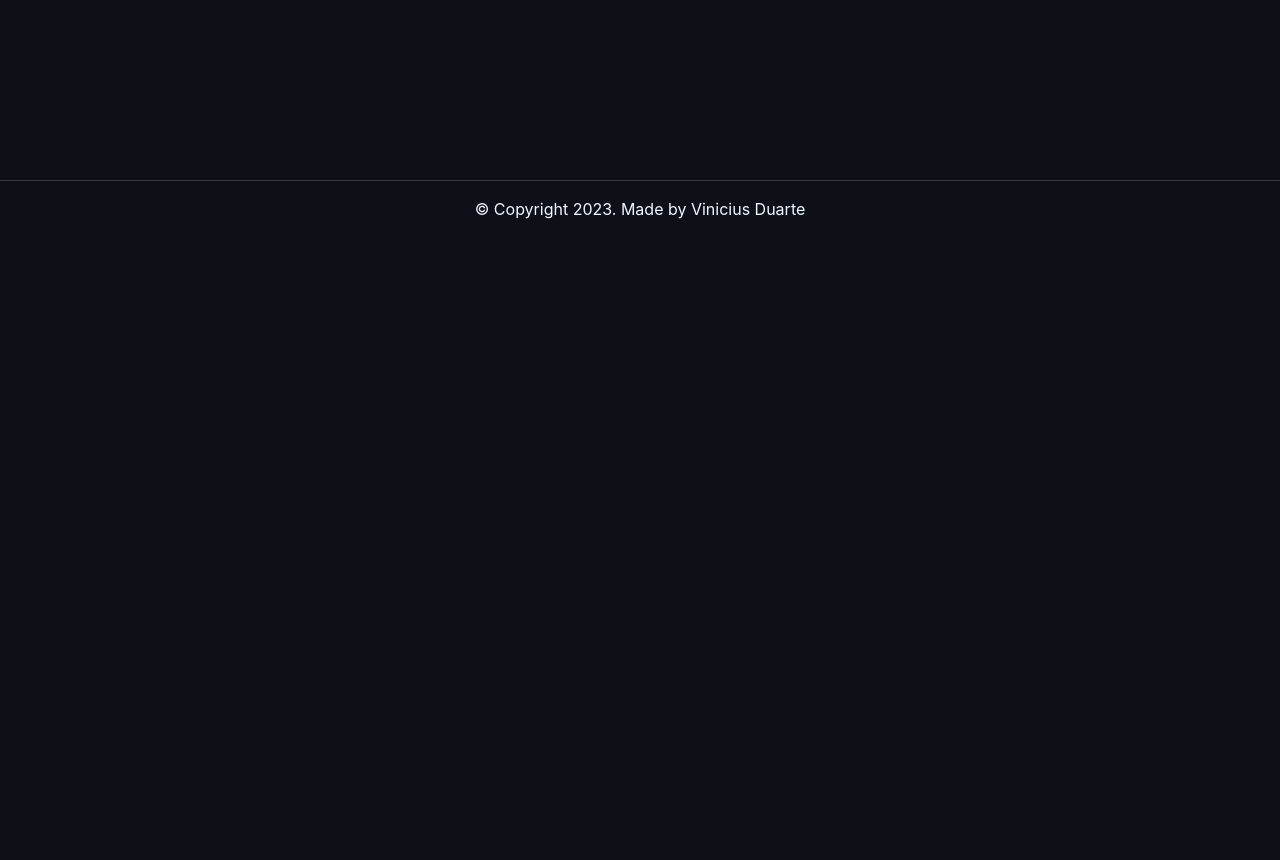
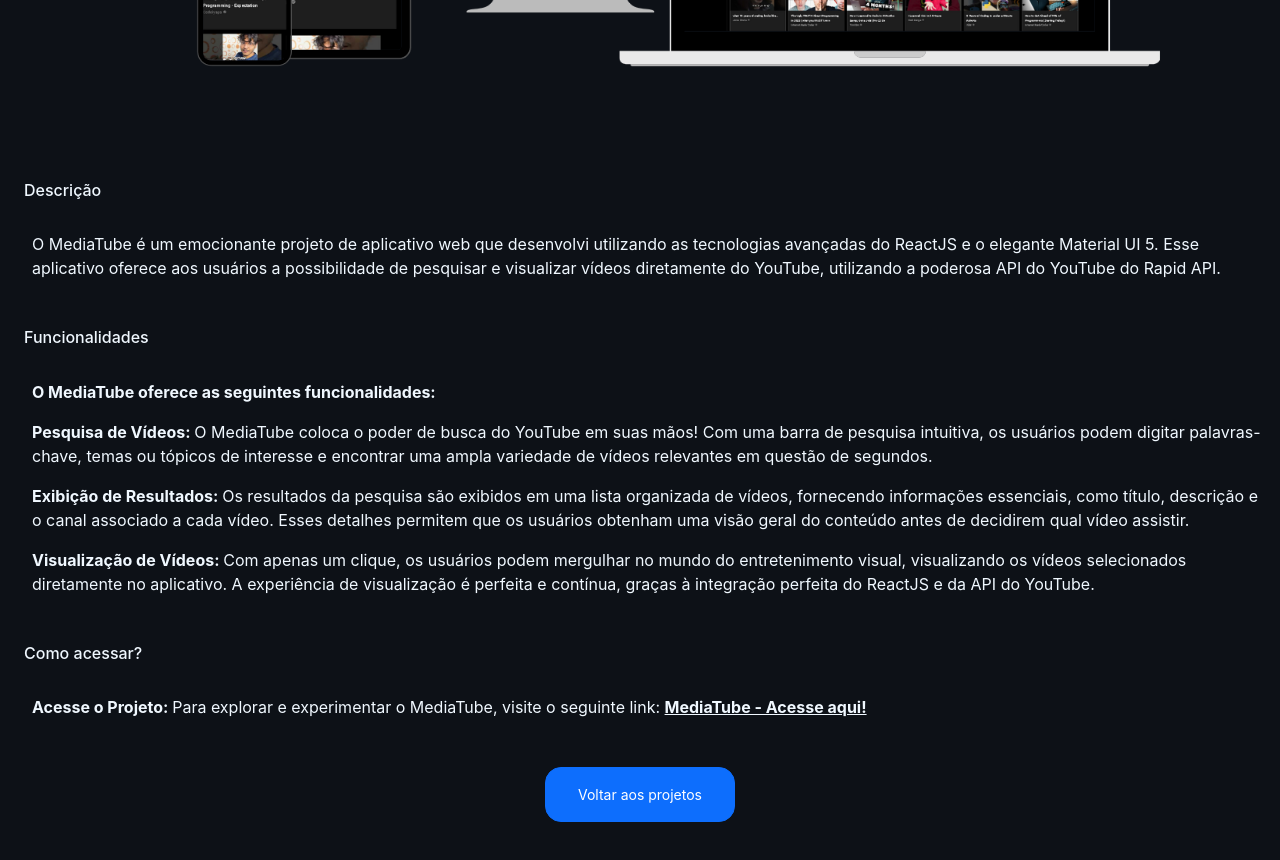
Before and after one commit to francovinicius/Vinicius-duarte, a React (Create React App) app: page /media_tube in a window 1280 px wide. Shown: the part 1180-2040 px from the top of the page. Before the commit the page ends 1417 px from the top, so only its background shows below. Built offline with nearby package versions, Linux system fonts and the light colour scheme.

Commit message:
add new project / hl / page

```diff
--- a/src/App.js
+++ b/src/App.js
@@ -10,6 +10,7 @@
 import CartoesVisita from "./Page/CartoesVisita";
 import AcerteNumero from "./Page/AcerteNumero";
 import MeuPort from "./Page/MeuPort";
+import MediaTube from "./Page/MediaTube";
 
 
 function App() {
@@ -30,6 +31,7 @@
     <Route path="/projects_cartoes-de-visita" element={<CartoesVisita />} />
     <Route path="/projects_acerte-numero" element={<AcerteNumero />} />
     <Route path="/meu_portfolio" element={<MeuPort />} />
+    <Route path="/media_tube" element={<MediaTube />} />
 
   </Routes>
 
--- a/src/Components/Highlights/index.js
+++ b/src/Components/Highlights/index.js
@@ -41,6 +41,8 @@
                         </div>
 
                     </div>
+
+
                     <div class="carousel-item">
                         <div className="div-hg-mobile">
                             <div className="div-hg-II d-flex flex-column justify-content-center align-items-center">
@@ -62,7 +64,7 @@
                                 <h6>Meu Portfólio</h6>
                                 <div className="d-flex">
                                     <img src="./assets/img/projetos/portfolio-2023.png" className="img-hg" alt="Img do Site" />
-                                    <p>O projeto consiste na criação de um Business Card interativo utilizando o framework React.js. A ideia central é proporcionar uma forma moderna e eficiente de apresentar a solicitante, fornecendo links para os principais canais de comunicação e informações relevantes.</p>
+                                    <p>Este projeto consiste na criação de um portfólio desenvolvido por Vinicius Duarte, tem por finalidade a apresentação pessoal e profissional.</p>
                                 </div>
                                 <a className="btn btn-sm btn-primary" href="/meu_portfolio">Details
                                 </a>
@@ -72,6 +74,41 @@
                             </div>
                         </div>
                     </div>
+
+
+                    <div class="carousel-item">
+                        <div className="div-hg-mobile">
+                            <div className="div-hg-II d-flex flex-column justify-content-center align-items-center">
+                                <h6>MediaTube</h6>
+                                <div className="d-flex flex-column">
+                                    <img src="./assets/img/projetos/youtube-clone.png" className="img-hg" alt="Img do Site" />
+                                    <p>O MediaTube é um aplicativo web desenvolvido com ReactJS e Material UI 5 que permite aos usuários pesquisar e visualizar vídeos do YouTube através da API do YouTube do Rapid API.</p>
+                                </div>
+                                <a className="btn btn-sm btn-primary" href="/media_tube">Details
+                                </a>
+                            </div>
+                            <div>
+
+                            </div>
+                        </div>
+
+                        <div className="div-hg-desktop">
+                            <div className="div-hg-II d-flex flex-column justify-content-center align-items-center">
+                                <h6>MediaTube</h6>
+                                <div className="d-flex">
+                                    <img src="./assets/img/projetos/youtube-clone.png" className="img-hg" alt="Img do Site" />
+                                    <p>O MediaTube é um aplicativo web desenvolvido com ReactJS e Material UI 5 que permite aos usuários pesquisar e visualizar vídeos do YouTube através da API do YouTube do Rapid API.</p>
+                                </div>
+                                <a className="btn btn-sm btn-primary" href="/media_tube">Details
+                                </a>
+                            </div>
+                            <div>
+
+                            </div>
+                        </div>
+                    </div>
+
+
                     <div class="carousel-item">
                         <div className="div-hg-mobile">
                             <div className="div-hg-II d-flex flex-column justify-content-center align-items-center">
@@ -103,6 +140,8 @@
                             </div>
                         </div>
                     </div>
+
+
                     <div class="carousel-item">
                     <div className="div-hg-mobile">
                             <div className="div-hg-II d-flex flex-column justify-content-center align-items-center">
--- a/src/Components/Projects/Project.json
+++ b/src/Components/Projects/Project.json
@@ -1,4 +1,12 @@
 [
+  {
+    "name": "MediaTube",
+    "image": "./assets/img/projetos/youtube-clone.png",
+    "description": "Projeto utiliza o framework react.js e uma API para criar um clone do youtube. Projeto possui várias funcionalidades como por exemplo a função de busca",
+    "link": "https://media-tube-sandy.vercel.app/",
+    "repository": "https://github.com/francovinicius/mediaTube",
+    "language": "React"
+  },
   {
     "name": "Business Card - Dr Pedro Assunção",
     "image": "./assets/img/projetos/pedro-assuncao.png",
--- /dev/null
+++ b/src/Page/MediaTube/MediaTube.css
@@ -0,0 +1,4 @@
+.navegação-hl {
+    color: aliceblue;
+    font-weight: bold;
+}
--- /dev/null
+++ b/src/Page/MediaTube/index.js
@@ -0,0 +1,33 @@
+import './MediaTube.css'
+import BtnBack from '../../Components/BtnBack'
+
+
+export default function MediaTube() {
+    return (
+        <div className='appJs'>
+            <div className='container-hg d-flex justify-content-center align-items-center'>
+
+                <img src="./assets/img/pages/MediaTube.png" className="img-fluid titulo-hg"
+                    alt="Mão Segurando um Celular" />
+
+                <div className='descricao-hg'>
+
+
+                    <h6>Descrição</h6>
+                    <p>O MediaTube é um emocionante projeto de aplicativo web que desenvolvi utilizando as tecnologias avançadas do ReactJS e o elegante Material UI 5. Esse aplicativo oferece aos usuários a possibilidade de pesquisar e visualizar vídeos diretamente do YouTube, utilizando a poderosa API do YouTube do Rapid API.</p>
+
+                    <h6>Funcionalidades</h6>
+                    <p><strong>O MediaTube oferece as seguintes funcionalidades:</strong></p>
+                    <p><strong>Pesquisa de Vídeos: </strong>O MediaTube coloca o poder de busca do YouTube em suas mãos! Com uma barra de pesquisa intuitiva, os usuários podem digitar palavras-chave, temas ou tópicos de interesse e encontrar uma ampla variedade de vídeos relevantes em questão de segundos.</p>
+                    <p><strong>Exibição de Resultados: </strong>Os resultados da pesquisa são exibidos em uma lista organizada de vídeos, fornecendo informações essenciais, como título, descrição e o canal associado a cada vídeo. Esses detalhes permitem que os usuários obtenham uma visão geral do conteúdo antes de decidirem qual vídeo assistir.</p>
+                    <p><strong>Visualização de Vídeos: </strong>Com apenas um clique, os usuários podem mergulhar no mundo do entretenimento visual, visualizando os vídeos selecionados diretamente no aplicativo. A experiência de visualização é perfeita e contínua, graças à integração perfeita do ReactJS e da API do YouTube.</p>
+
+                    <h6>Como acessar?</h6>
+                    <p><strong>Acesse o Projeto: </strong>Para explorar e experimentar o MediaTube, visite o seguinte link: <a className='navegação-hl' href='https://media-tube-sandy.vercel.app/' target='blank'>MediaTube - Acesse aqui!</a></p>
+                </div>
+            </div>
+
+            <BtnBack />
+        </div >
+    )
+}
--- a/src/Page/MeuPort/index.js
+++ b/src/Page/MeuPort/index.js
@@ -1,5 +1,4 @@
 import BtnBack from '../../Components/BtnBack'
-import './MeuPort.css'
 
 export default function MeuPort() {
     return (
```
Also changed, not shown: public/assets/img/pages/MediaTube.png (added), public/assets/img/projetos/youtube-clone.png (added), src/Page/MeuPort/MeuPort.css (deleted).
